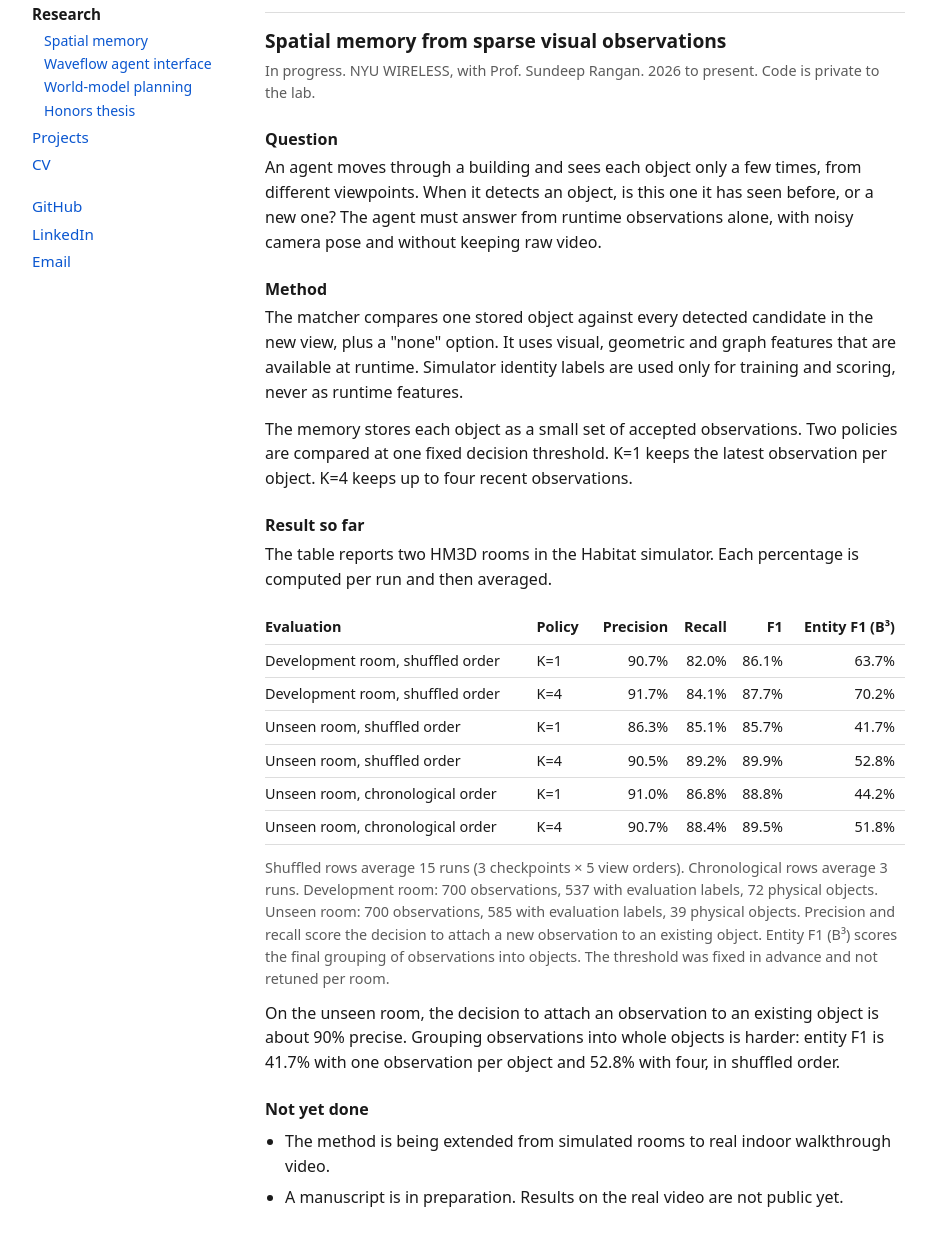
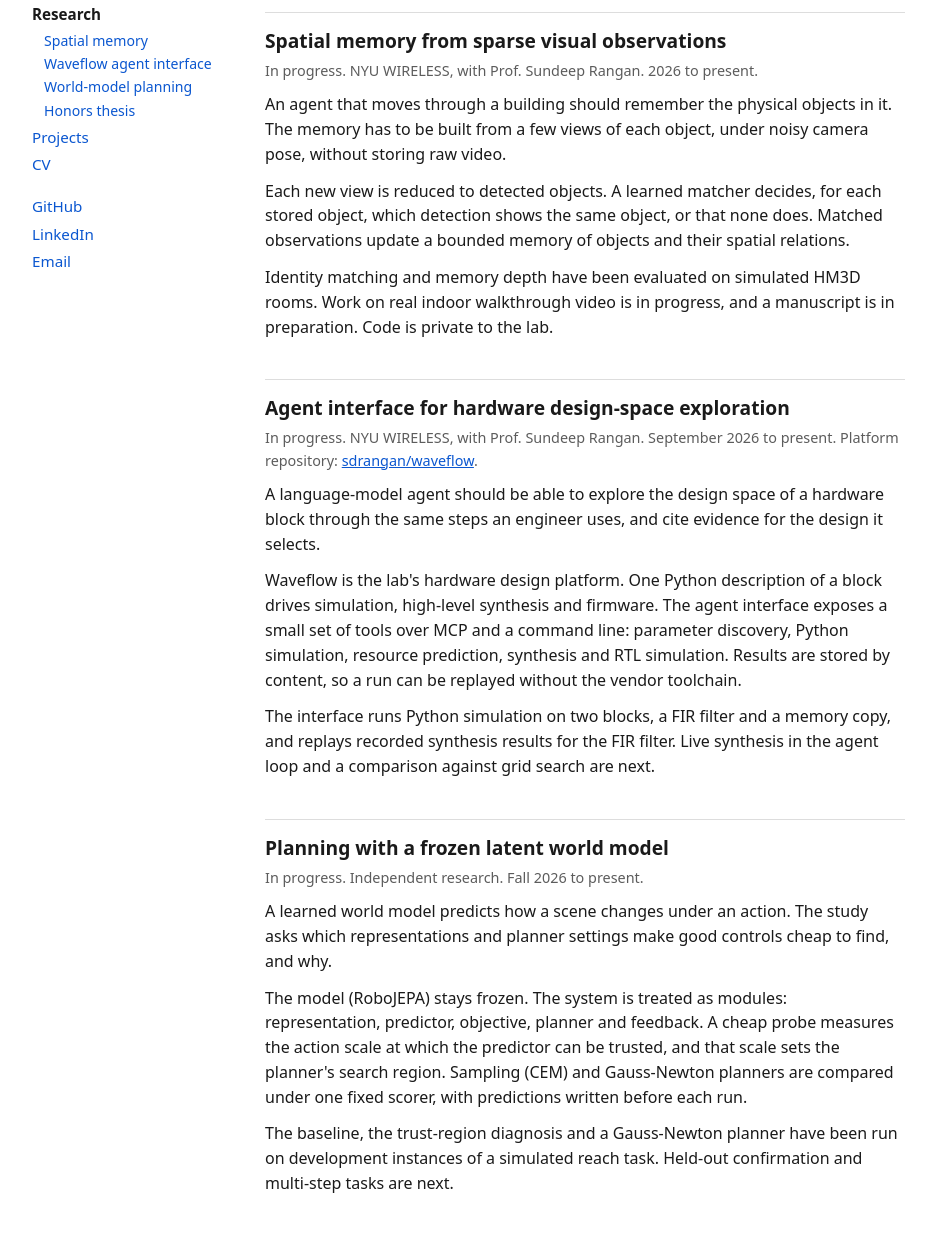
Before and after one commit to ashesh8500/ashesh8500.github.io, a plain HTML site: page research.html in a window 1280 px wide. Shown: the part 102-1335 px from the top of the page, without its empty margins (152-1088 px from the left). Drawn offline with Linux system fonts and the light colour scheme.

Commit message:
Research page: goal, approach, status per project; drop in-progress numbers

```diff
--- a/research.html
+++ b/research.html
@@ -34,82 +34,25 @@
 <h1>Research</h1>
 
 <h2 id="spatial-memory">Spatial memory from sparse visual observations</h2>
-<p class="meta">In progress. NYU WIRELESS, with Prof. Sundeep Rangan. 2026 to present. Code is private to the lab.</p>
-
-<h3>Question</h3>
-<p>An agent moves through a building and sees each object only a few times, from different viewpoints. When it detects an object, is this one it has seen before, or a new one? The agent must answer from runtime observations alone, with noisy camera pose and without keeping raw video.</p>
-
-<h3>Method</h3>
-<p>The matcher compares one stored object against every detected candidate in the new view, plus a "none" option. It uses visual, geometric and graph features that are available at runtime. Simulator identity labels are used only for training and scoring, never as runtime features.</p>
-<p>The memory stores each object as a small set of accepted observations. Two policies are compared at one fixed decision threshold. K=1 keeps the latest observation per object. K=4 keeps up to four recent observations.</p>
-
-<h3>Result so far</h3>
-<p>The table reports two HM3D rooms in the Habitat simulator. Each percentage is computed per run and then averaged.</p>
-<div class="scroll">
-<table>
-  <thead>
-    <tr><th>Evaluation</th><th>Policy</th><th class="num">Precision</th><th class="num">Recall</th><th class="num">F1</th><th class="num">Entity F1 (B³)</th></tr>
-  </thead>
-  <tbody>
-    <tr><td>Development room, shuffled order</td><td>K=1</td><td class="num">90.7%</td><td class="num">82.0%</td><td class="num">86.1%</td><td class="num">63.7%</td></tr>
-    <tr><td>Development room, shuffled order</td><td>K=4</td><td class="num">91.7%</td><td class="num">84.1%</td><td class="num">87.7%</td><td class="num">70.2%</td></tr>
-    <tr><td>Unseen room, shuffled order</td><td>K=1</td><td class="num">86.3%</td><td class="num">85.1%</td><td class="num">85.7%</td><td class="num">41.7%</td></tr>
-    <tr><td>Unseen room, shuffled order</td><td>K=4</td><td class="num">90.5%</td><td class="num">89.2%</td><td class="num">89.9%</td><td class="num">52.8%</td></tr>
-    <tr><td>Unseen room, chronological order</td><td>K=1</td><td class="num">91.0%</td><td class="num">86.8%</td><td class="num">88.8%</td><td class="num">44.2%</td></tr>
-    <tr><td>Unseen room, chronological order</td><td>K=4</td><td class="num">90.7%</td><td class="num">88.4%</td><td class="num">89.5%</td><td class="num">51.8%</td></tr>
-  </tbody>
-</table>
-</div>
-<p class="meta">Shuffled rows average 15 runs (3 checkpoints × 5 view orders). Chronological rows average 3 runs. Development room: 700 observations, 537 with evaluation labels, 72 physical objects. Unseen room: 700 observations, 585 with evaluation labels, 39 physical objects. Precision and recall score the decision to attach a new observation to an existing object. Entity F1 (B³) scores the final grouping of observations into objects. The threshold was fixed in advance and not retuned per room.</p>
-<p>On the unseen room, the decision to attach an observation to an existing object is about 90% precise. Grouping observations into whole objects is harder: entity F1 is 41.7% with one observation per object and 52.8% with four, in shuffled order.</p>
-
-<h3>Not yet done</h3>
-<ul>
-  <li>The method is being extended from simulated rooms to real indoor walkthrough video.</li>
-  <li>A manuscript is in preparation. Results on the real video are not public yet.</li>
-</ul>
+<p class="meta">In progress. NYU WIRELESS, with Prof. Sundeep Rangan. 2026 to present.</p>
+<p>An agent that moves through a building should remember the physical objects in it. The memory has to be built from a few views of each object, under noisy camera pose, without storing raw video.</p>
+<!-- FIGURE: spatial-memory -->
+<p>Each new view is reduced to detected objects. A learned matcher decides, for each stored object, which detection shows the same object, or that none does. Matched observations update a bounded memory of objects and their spatial relations.</p>
+<p>Identity matching and memory depth have been evaluated on simulated HM3D rooms. Work on real indoor walkthrough video is in progress, and a manuscript is in preparation. Code is private to the lab.</p>
 
 <h2 id="waveflow">Agent interface for hardware design-space exploration</h2>
 <p class="meta">In progress. NYU WIRELESS, with Prof. Sundeep Rangan. September 2026 to present. Platform repository: <a href="https://github.com/sdrangan/waveflow">sdrangan/waveflow</a>.</p>
-
-<h3>Question</h3>
-<p>Waveflow is the lab's hardware design platform. One Python description of a block drives simulation, high-level synthesis and firmware. Can a language-model agent search the design space of a block through a small, fixed set of tools, and cite the evidence for its choice?</p>
-
-<h3>Method</h3>
-<p>The interface exposes a small set of tools over MCP and a command line: parameter discovery, Python simulation, resource prediction, synthesis and RTL simulation. Each call is content-addressed, so a repeated call returns the stored result. A replay mode answers synthesis queries from recorded HLS estimates, which lets the agent loop run on a machine without the vendor toolchain. A failed call returns as a data row.</p>
-
-<h3>Result so far</h3>
-<p>In a single recorded trial on a FIR filter block, the agent found the reference optimum (32 taps, 16-bit, serial architecture) in 20 tool calls and cited valid evidence for it. An earlier trial failed because oversized tool replies were cut off. Compact result views fixed that failure. Both trials are kept as regression fixtures.</p>
-
-<h3>Not yet done</h3>
-<ul>
-  <li>The single successful trial shows the interface works end to end. It does not show that the agent outperforms grid search or a human designer.</li>
-  <li>Live synthesis and RTL runs inside the agent loop are not integrated yet.</li>
-</ul>
+<p>A language-model agent should be able to explore the design space of a hardware block through the same steps an engineer uses, and cite evidence for the design it selects.</p>
+<!-- FIGURE: waveflow -->
+<p>Waveflow is the lab's hardware design platform. One Python description of a block drives simulation, high-level synthesis and firmware. The agent interface exposes a small set of tools over MCP and a command line: parameter discovery, Python simulation, resource prediction, synthesis and RTL simulation. Results are stored by content, so a run can be replayed without the vendor toolchain.</p>
+<p>The interface runs Python simulation on two blocks, a FIR filter and a memory copy, and replays recorded synthesis results for the FIR filter. Live synthesis in the agent loop and a comparison against grid search are next.</p>
 
 <h2 id="world-model-planning">Planning with a frozen latent world model</h2>
 <p class="meta">In progress. Independent research. Fall 2026 to present.</p>
-
-<h3>Question</h3>
-<p>A pretrained JEPA world model predicts the future in latent space. A planner searches for actions whose predicted outcome is close to a goal. How far can a planner trust the model's predictions, and can a cheap probe of that trust region set the planner's configuration?</p>
-
-<h3>Method</h3>
-<p>The model is RoboJEPA, kept frozen. The task is a simulated reach. Each experiment has a written prediction before it runs, a fixed scorer, and a second script that recomputes every count from the raw logs. The released sampling planner (CEM) is the baseline. Progress is the fraction of the initial distance to the goal that a run closes.</p>
-
-<h3>Result so far</h3>
-<p>All numbers come from 8 development instances with one planner seed.</p>
-<ul>
-  <li>The released CEM planner ends within 2 cm of the goal on 6 of 8 instances. On the 2 nearest starts it ends farther away than it began.</li>
-  <li>Capping each executed step at 5 cm makes progress positive on 8 of 8 instances. Mean progress rises from 0.59 to 0.89. The gain comes from the two failing instances, and the cap costs some progress on the other six.</li>
-  <li>A Gauss-Newton planner inside the same 5 cm region reaches mean progress 0.91. It plans in 1.3 s per step (median), against 211 s for CEM under the same cap.</li>
-</ul>
-<p>By the fixed test, a paired bootstrap on median progress, no planner has beaten the baseline yet.</p>
-
-<h3>Not yet done</h3>
-<ul>
-  <li>Held-out instances and more seeds.</li>
-  <li>Planning over a multi-step horizon.</li>
-</ul>
+<p>A learned world model predicts how a scene changes under an action. The study asks which representations and planner settings make good controls cheap to find, and why.</p>
+<!-- FIGURE: world-model-planning -->
+<p>The model (RoboJEPA) stays frozen. The system is treated as modules: representation, predictor, objective, planner and feedback. A cheap probe measures the action scale at which the predictor can be trusted, and that scale sets the planner's search region. Sampling (CEM) and Gauss-Newton planners are compared under one fixed scorer, with predictions written before each run.</p>
+<p>The baseline, the trust-region diagnosis and a Gauss-Newton planner have been run on development instances of a simulated reach task. Held-out confirmation and multi-step tasks are next.</p>
 
 <h2 id="honors-thesis">Nicotine endorsement, impulsivity and brain structure in early adolescence</h2>
 <p class="meta">Complete. Honors thesis, UC San Diego, Department of Cognitive Science, 2025. Advisors: Mary Boyle and Rob Loughnan. <a href="https://cogsci.ucsd.edu/_files/undergraduates/past-honors-theses/2024-2025/Thesis_Kaji,%20Ashesh.pdf">Thesis (PDF)</a>.</p>
```
